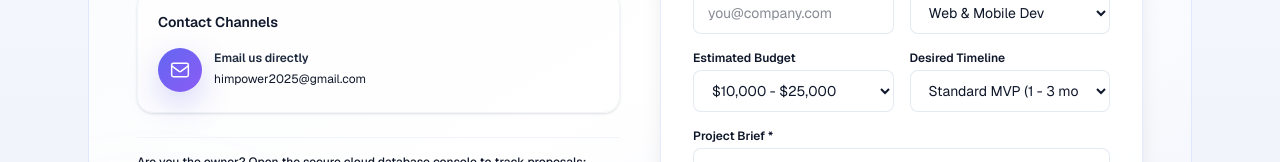
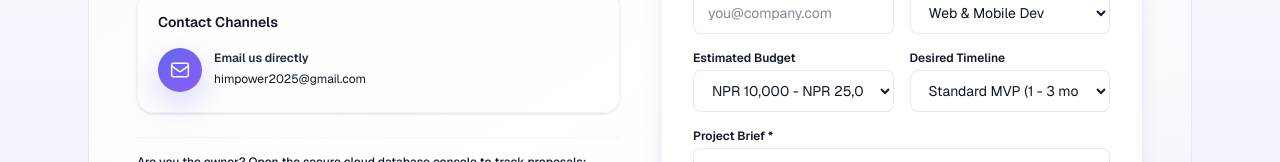
Before and after one commit to himpower2025/Himpower, a Next.js app: page / in a window 1280 px wide. Shown: the part 2830-2992 px from the top of the page. Built offline with nearby package versions, Linux system fonts and the light colour scheme; no server answers; the database is empty.

Commit message:
update 3

```diff
--- a/src/components/ContactForm.tsx
+++ b/src/components/ContactForm.tsx
@@ -9,7 +9,7 @@ export function ContactForm() {
     name: "",
     email: "",
     projectType: "Web & mobile development",
-    budget: "$10k - $25k",
+    budget: "NPR 10k - NPR 25k",
     timeline: "1 - 3 months",
     message: "",
   });
@@ -63,7 +63,7 @@ export function ContactForm() {
         name: "",
         email: "",
         projectType: "Web & mobile development",
-        budget: "$10k - $25k",
+        budget: "NPR 10k - NPR 25k",
         timeline: "1 - 3 months",
         message: "",
       });
@@ -179,10 +179,10 @@ export function ContactForm() {
                 onChange={handleChange}
                 className="mt-1 w-full rounded-lg border border-slate-200/90 bg-white/50 px-3.5 py-2.5 text-sm outline-none transition focus:border-indigo-500 focus:bg-white"
               >
-                <option value="Under $10k">Under $10,000</option>
-                <option value="$10k - $25k">$10,000 - $25,000</option>
-                <option value="$25k - $50k">$25,000 - $50,000</option>
-                <option value="$50k+">$50,000+</option>
+                <option value="Under NPR 10k">Under NPR 10,000</option>
+                <option value="NPR 10k - NPR 25k">NPR 10,000 - NPR 25,000</option>
+                <option value="NPR 25k - NPR 50k">NPR 25,000 - NPR 50,000</option>
+                <option value="NPR 50k+">NPR 50,000+</option>
               </select>
             </div>
 
```
